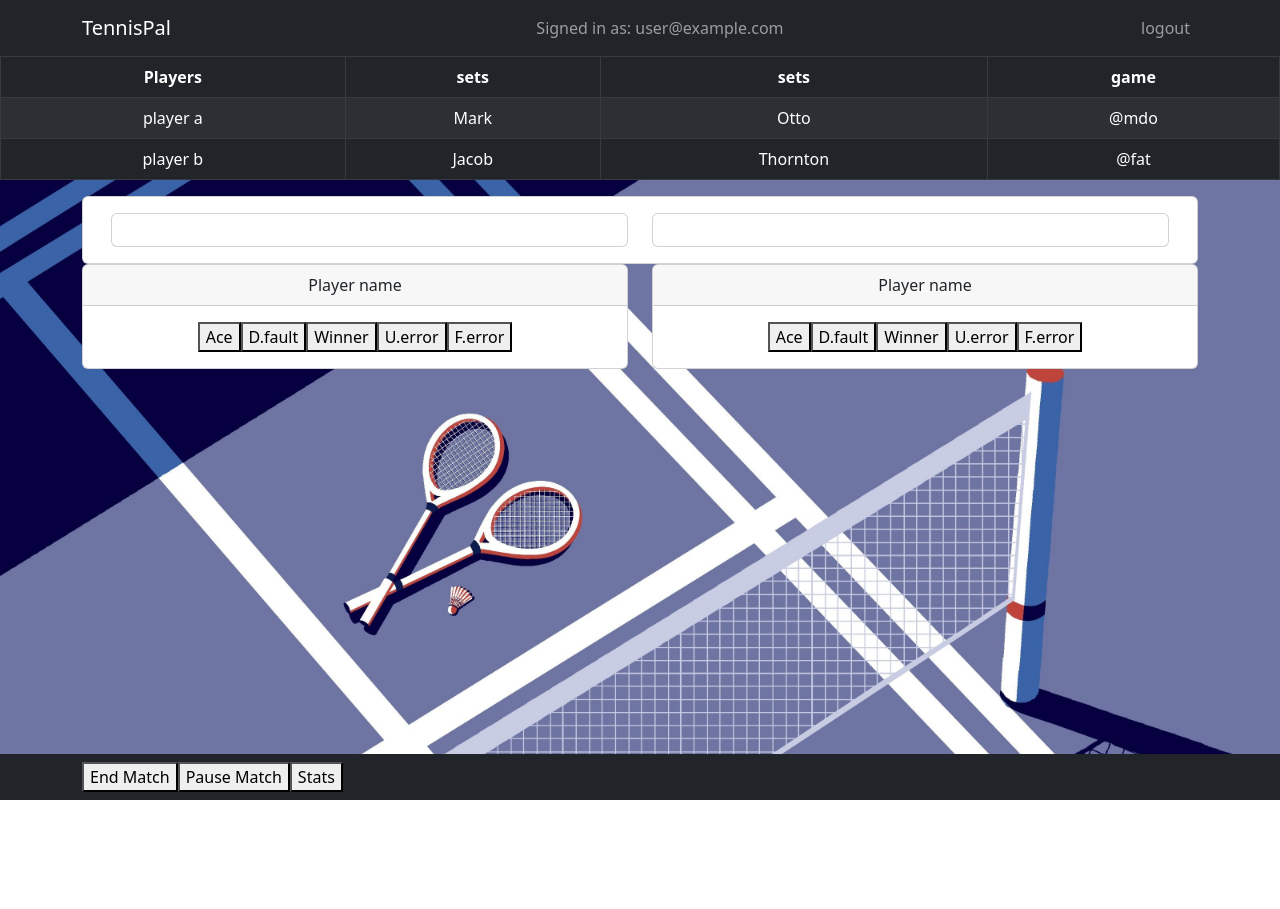
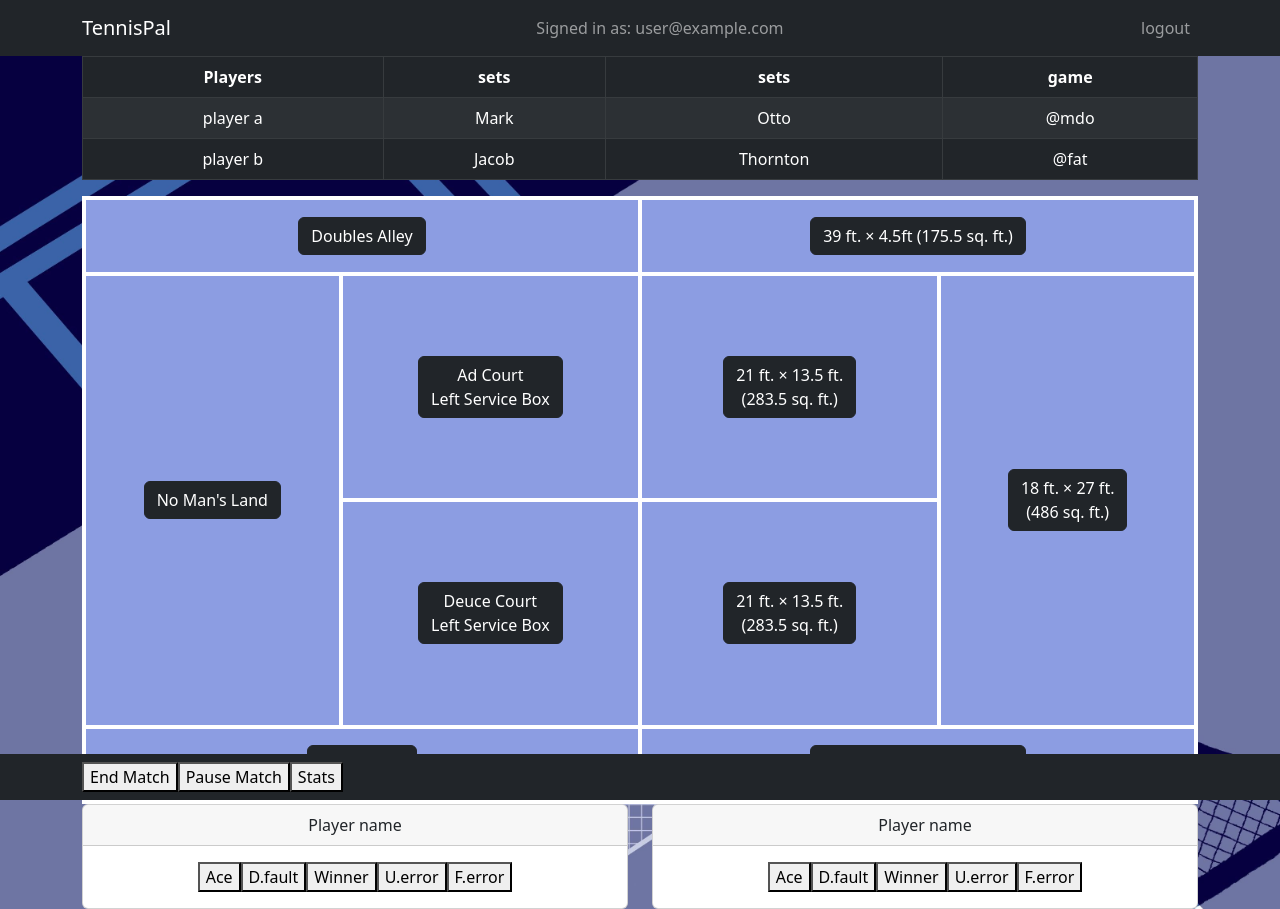
Before and after one commit to diarreola/frontend-tennis-score-keeping, a React (Create React App) app: page /currentmatch in a window 1280 px wide. Before the commit the page ends 800 px from the top, so only its background shows below. Built offline with nearby package versions, Linux system fonts and the light colour scheme; no server answers; sample sign-in values are in the browser's storage.

Commit message:
Add tennis court

```diff
--- a/src/pages/CurrentMatch/CurrentMatch.js
+++ b/src/pages/CurrentMatch/CurrentMatch.js
@@ -12,8 +12,11 @@ const CurrentMatch = () => {
   return (
     <div>
       <UserNavbar></UserNavbar>
-      <MatchScoreTable></MatchScoreTable>
+
       <Container>
+        <Row>
+          <Col><MatchScoreTable></MatchScoreTable></Col>
+        </Row>
         <Row>
           <Col><MatchCourt /></Col>
         </Row>
--- a/src/pages/CurrentMatch/MatchCourt.css
+++ b/src/pages/CurrentMatch/MatchCourt.css
@@ -1,8 +1,59 @@
-/* .body {
-  height: 100vh;
-} */
+/* From codepen: https://codepen.io/vtrpldn/pen/POKvZM */
+:root {
+  --tennis-court-color: #8c9de2;
+}
 
-.court-grid.card {
+.court__grid {
+  display: grid;
   height: 100%;
-  /* background-color: red; */
+  border: solid 2px white;
+  grid-template-columns: repeat(26, 1fr);
+  grid-template-rows: repeat(8, 1fr);
+  margin-bottom: 300px;
 }
+.court__cell {
+  background: var(--tennis-court-color);
+  box-shadow: inset 0 0 0 2px white;
+  display: flex;
+  justify-content: center;
+  align-items: center;
+  color: white;
+  font-size: 14px;
+}
+.court__alley--top-left {
+  grid-column: 1 / 14;
+}
+.court__alley--top-right {
+  grid-column: 14 / 27;
+}
+.court__nml--left {
+  grid-row: 2 / 8;
+  grid-column: 1 / 7;
+}
+
+.court__ad--left {
+  grid-row: 2 / 5;
+  grid-column: 7 / 14;
+}
+.court__ad--right {
+  grid-row: 2 / 5;
+  grid-column: 14 / 21;
+}
+.court__dc--left {
+  grid-row: 5 / 8;
+  grid-column: 7 / 14;
+}
+.court__dc--right {
+  grid-row: 5 / 8;
+  grid-column: 14 / 21;
+}
+.court__nml--right {
+  grid-row: 2 / 8;
+  grid-column: 21 / 27;
+}
+.court__alley--bottom-left {
+  grid-column: 1 / 14;
+}
+.court__alley--bottom-right {
+  grid-column: 14 / 27;
+}
--- a/src/pages/CurrentMatch/MatchCourt.js
+++ b/src/pages/CurrentMatch/MatchCourt.js
@@ -1,33 +1,51 @@
 import React from 'react';
-import Container from 'react-bootstrap/Container';
-import Row from 'react-bootstrap/Row';
-import Col from 'react-bootstrap/Col';
-import Card from 'react-bootstrap/Card';
 import './MatchCourt.css'
+import Button from 'react-bootstrap/Button';
+import Alert from 'react-bootstrap/Alert';
 
+// From this codepen: https://codepen.io/vtrpldn/pen/POKvZM
 const MatchCourt = () => {
+  const hi = () => {
+    console.log('hi')
+    alert('hi')
+  };
   return (
-    <Card className='court-grid'>
-      <Card.Body>
-        <Container>
-          <Row>
-            <Col>
-              <Card>
-                <Card.Body>
-                </Card.Body>
-              </Card>
-            </Col>
-            <Col>
-              <Card>
-                <Card.Body>
-                </Card.Body>
-              </Card>
-            </Col>
-          </Row>
-        </Container>
-      </Card.Body>
-    </Card>
+    <div className="court__grid">
+      <div className="court__cell court__alley--top-left" onClick={hi}>
+        <Button variant="dark">Doubles Alley</Button>
+      </div>
+      <div className="court__cell court__alley--top-right">
+        <Button variant="dark">39 ft. &times; 4.5ft (175.5 sq. ft.)</Button>
+      </div>
+      <div className="court__cell court__nml--left">
+        <Button variant="dark">No Man's Land</Button>
+      </div>
+      <div className="court__cell court__ad--left">
+        <Button variant="dark">Ad Court<br/>Left Service Box</Button>
+      </div>
+      <div className="court__cell court__ad--right">
+
+        <Button variant="dark">21 ft. &times; 13.5 ft.<br/>(283.5 sq. ft.)</Button>
+      </div>
+      <div className="court__cell court__dc--left">
+
+        <Button variant="dark">Deuce Court<br/>Left Service Box</Button>
+      </div>
+      <div className="court__cell court__dc--right">
+        <Button variant="dark">21 ft. &times; 13.5 ft.<br/>(283.5 sq. ft.)</Button>
+      </div>
+      <div className="court__cell court__nml--right">
+        <Button variant="dark">18 ft. &times; 27 ft.<br/>(486 sq. ft.)</Button>
+      </div>
+      <div className="court__cell court__alley--bottom-left">
+        <Button variant="dark">bottom left</Button>
+      </div>
+      <div className="court__cell court__alley--bottom-right">
+        <Button variant="dark">39 ft. &times; 4.5ft (175.5 sq. ft.)</Button>
+      </div>
+    </div>
+
   )
-}
+};
 
 export default MatchCourt
```
Also changed, not shown: src/pages/CurrentMatch/MatchScoreTable.css (added).
